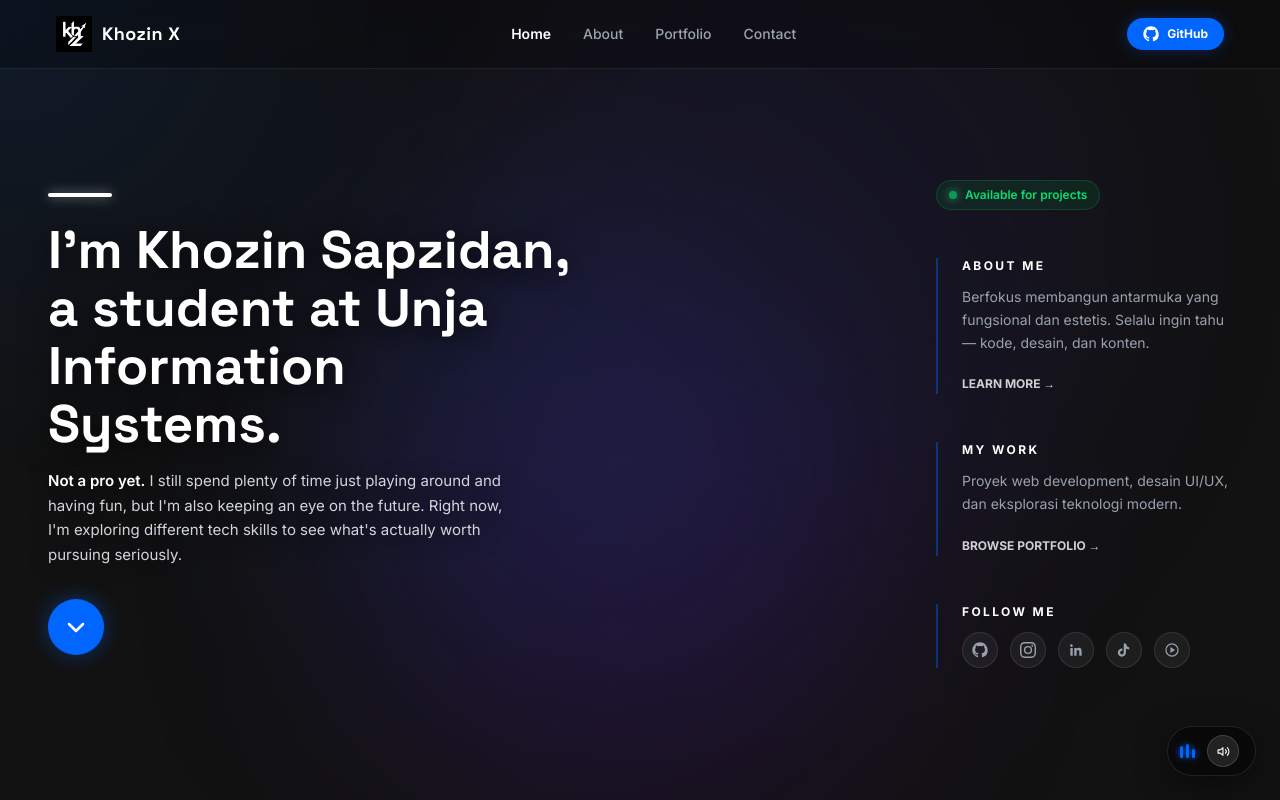
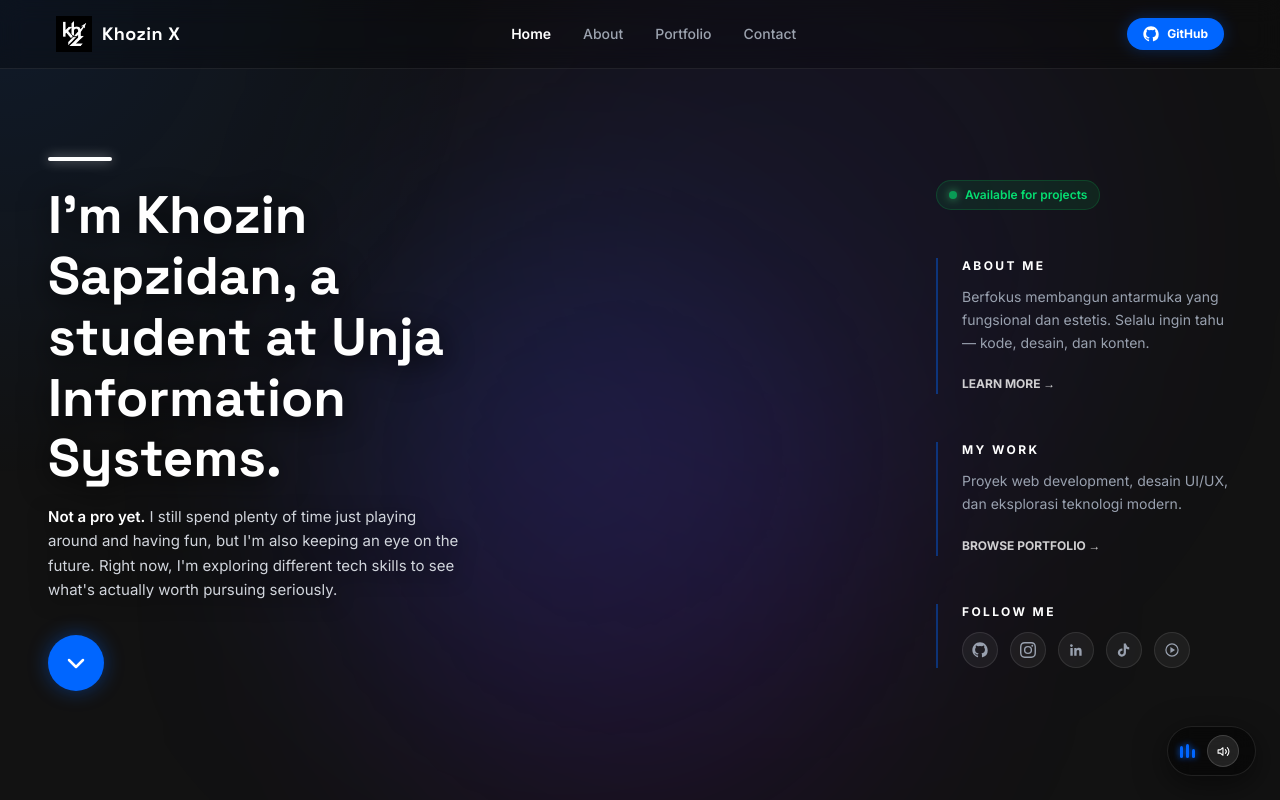
Before and after one commit to khzasn/khzasn.github.io, a Next.js app: page / in a window 1280 px wide. Both pictures are taken after a click on the button "Start". Shown: the top 800 px of the page. Built offline with nearby package versions, Linux system fonts and the light colour scheme.

Commit message:
style: batasi lebar kolom teks kiri agar wrap sesuai batas garis panduan pengguna

```diff
--- a/app/page.js
+++ b/app/page.js
@@ -179,16 +179,14 @@ export default function Home() {
       <section className={`relative z-20 w-full min-h-screen flex flex-col lg:flex-row justify-between items-center px-8 lg:px-12 2xl:px-24 pt-24 pb-12 transition-all duration-1000 ease-[cubic-bezier(0.25,1,0.5,1)] ${entered ? "opacity-100 translate-y-0" : "opacity-0 translate-y-10"}`}>
 
         {/* LEFT COLUMN */}
-        <div className="relative z-30 flex flex-col w-full lg:w-[50%] xl:w-[45%] mt-4 lg:mt-0">
+        <div className="relative z-30 flex flex-col w-full lg:w-[40%] xl:w-[35%] lg:max-w-[500px] mt-4 lg:mt-0">
           <div className="w-16 h-1 bg-white mb-6 rounded-full shadow-[0_0_12px_rgba(255,255,255,0.5)] animate-fade-up" style={{ animationDelay: '0.3s' }}></div>
 
-          <h1 className="text-4xl md:text-5xl lg:text-[3rem] xl:text-[3.3rem] 2xl:text-[3.5rem] font-bold mb-4 leading-[1.1] font-[family-name:var(--font-space-grotesk)] text-white animate-fade-up drop-shadow-[0_5px_15px_rgba(0,0,0,0.9)]" style={{ animationDelay: '0.4s' }}>
-            <span className="whitespace-nowrap">I'm Khozin Sapzidan,</span><br/>
-            a student at Unja<br/>
-            Information Systems.
+          <h1 className="text-4xl md:text-5xl lg:text-[3rem] xl:text-[3.3rem] 2xl:text-[3.5rem] font-bold mb-4 leading-[1.15] font-[family-name:var(--font-space-grotesk)] text-white animate-fade-up drop-shadow-[0_5px_15px_rgba(0,0,0,0.9)]" style={{ animationDelay: '0.4s' }}>
+            I'm Khozin Sapzidan, a student at Unja Information Systems.
           </h1>
 
-          <p className="text-gray-300 text-sm md:text-[15px] leading-relaxed mb-8 max-w-[480px] animate-fade-up drop-shadow-[0_4px_10px_rgba(0,0,0,0.9)]" style={{ animationDelay: '0.5s' }}>
+          <p className="text-gray-300 text-sm md:text-[15px] leading-relaxed mb-8 animate-fade-up drop-shadow-[0_4px_10px_rgba(0,0,0,0.9)]" style={{ animationDelay: '0.5s' }}>
             <span className="font-semibold text-white">Not a pro yet.</span> I still spend plenty of time just playing around and having fun, but I'm also keeping an eye on the future. Right now, I'm exploring different tech skills to see what's actually worth pursuing seriously.
           </p>
 
```
